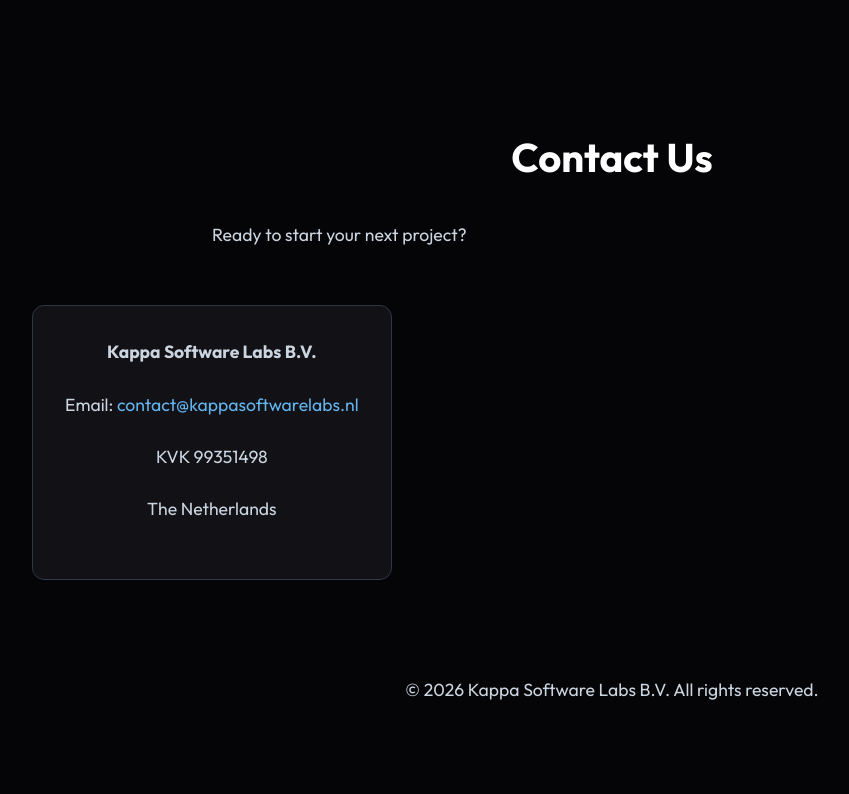
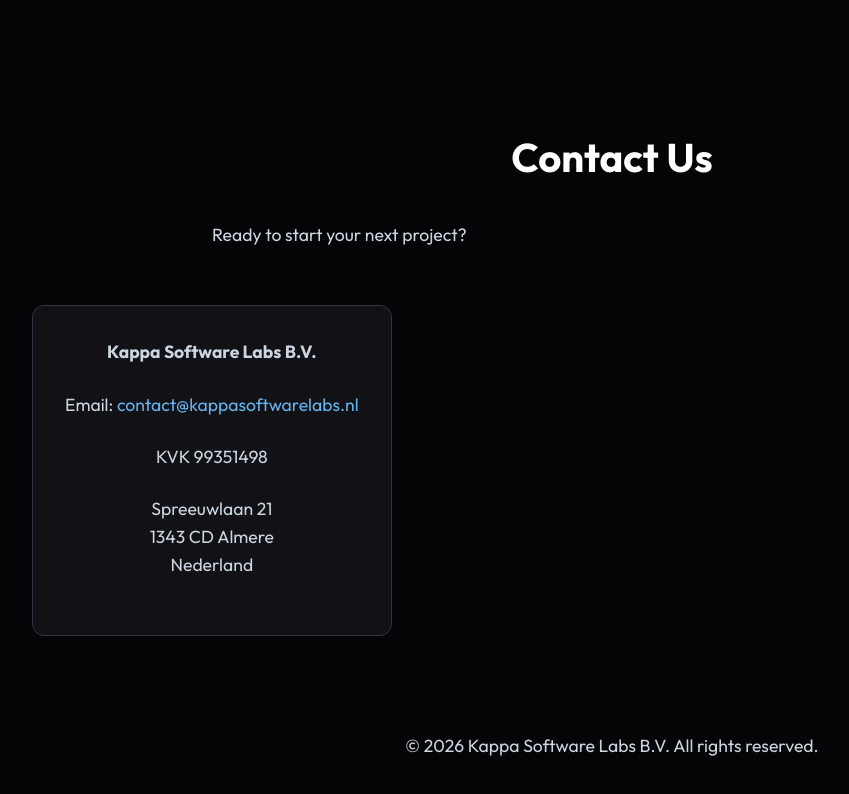
Before and after one commit to Kappa-Software-Labs/kappasoftwarelabs-website, a website built with Vite: page index.html in a window 1280 px wide. Shown: the part 1444-2238 px from the top of the page, without its empty margins (28-877 px from the left). Before the commit the page ends 2204 px from the top, so only its background shows below. Built offline with nearby package versions, Linux system fonts and the light colour scheme.

Commit message:
feat(content): add full company address

```diff
--- a/index.html
+++ b/index.html
@@ -56,8 +56,11 @@
           <p><strong>Kappa Software Labs B.V.</strong></p>
           <p>Email: <a href="mailto:contact@kappasoftwarelabs.nl">contact@kappasoftwarelabs.nl</a></p>
           <p>KVK 99351498</p>
-          <!-- Placeholder address -->
-          <p>The Netherlands</p>
+          <p>
+            Spreeuwlaan 21<br>
+            1343 CD Almere<br>
+            Nederland
+          </p>
         </div>
       </section>
     </main>
```
